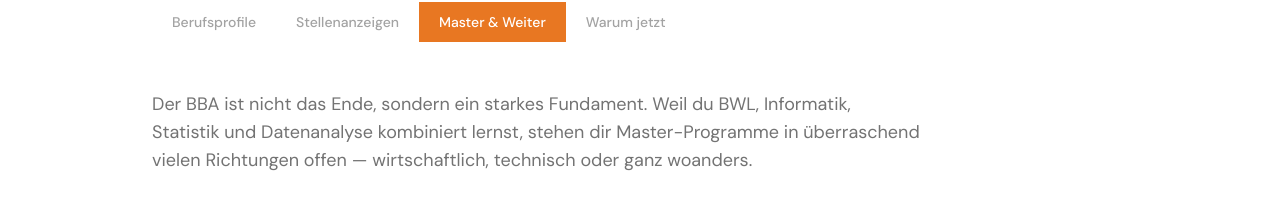
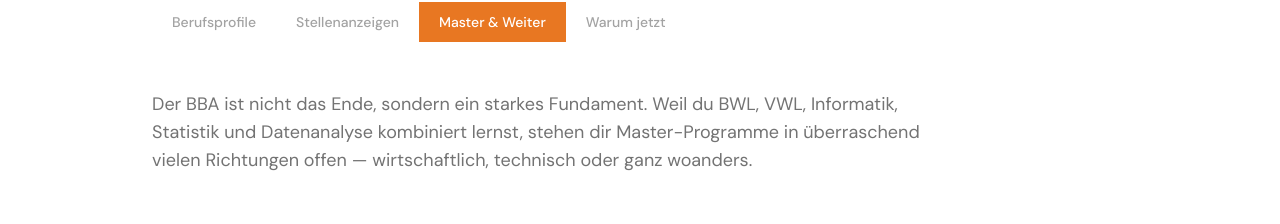
Before and after one commit to swrobuts/bba, a React (Vite) app: page / in a window 1280 px wide. Both pictures are taken after a click on the button "Master & Weiter". Shown: the part 6777-7001 px from the top of the page. Built offline with nearby package versions, Linux system fonts and the light colour scheme.

Commit message:
Reorder terms in Business Analytics description

```diff
--- a/src/App.tsx
+++ b/src/App.tsx
@@ -537,7 +537,7 @@
             Fünf Welten. Ein Studium.
           </h2>
           <p className="text-lg text-neutral-400 max-w-2xl mb-12">
-            Business Analytics verbindet BWL, Technologie, Analytik, VWL und überfachliche Kompetenz. Jedes Modul baut auf anderen auf.
+            Business Analytics verbindet BWL, VWL, Analytik, Technologie und überfachliche Kompetenz. Jedes Modul baut auf anderen auf.
           </p>
         </Reveal>
 
@@ -775,7 +775,7 @@
           <div className="space-y-14">
             <Reveal>
               <p className="text-base sm:text-lg text-neutral-500 max-w-3xl mb-10">
-                Der BBA ist nicht das Ende, sondern ein starkes Fundament. Weil du BWL, Informatik, Statistik und Datenanalyse
+                Der BBA ist nicht das Ende, sondern ein starkes Fundament. Weil du BWL, VWL, Informatik, Statistik und Datenanalyse
                 kombiniert lernst, stehen dir Master-Programme in überraschend vielen Richtungen offen — wirtschaftlich, technisch
                 oder ganz woanders.
               </p>
```
